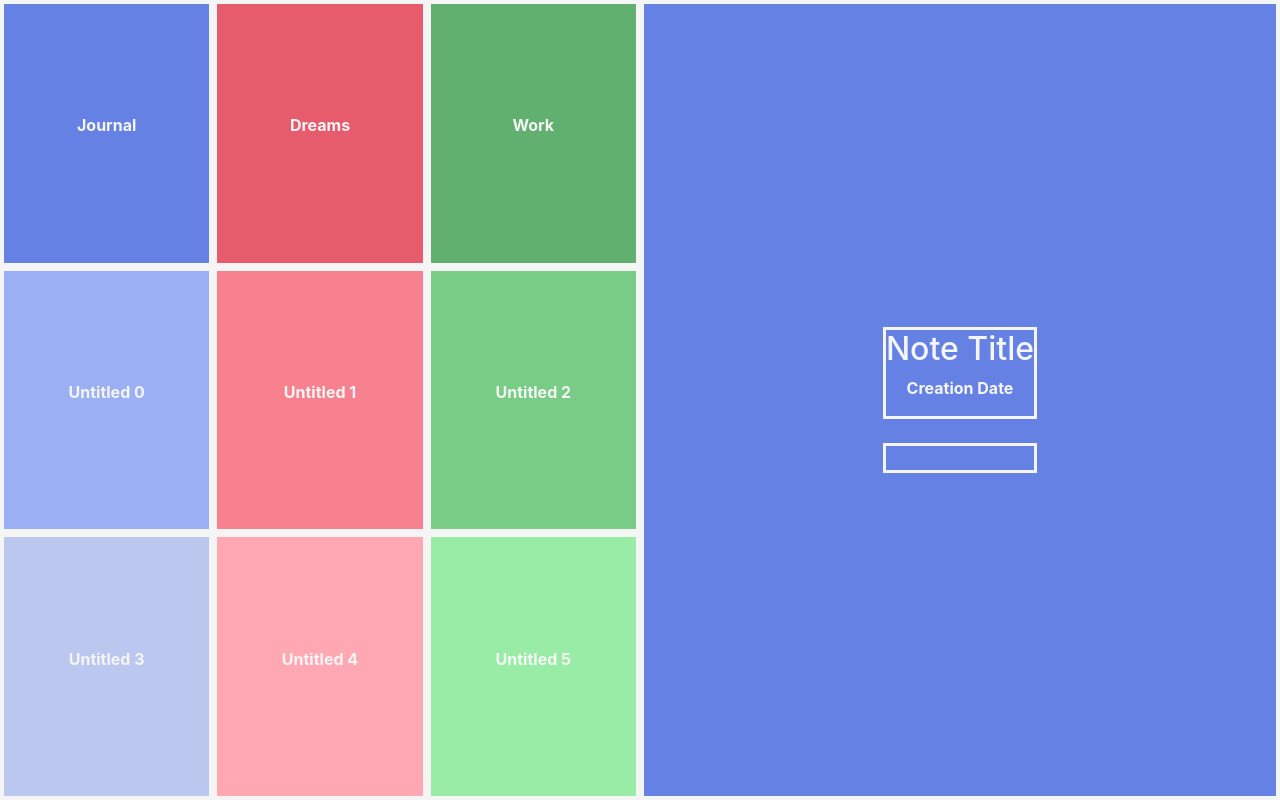
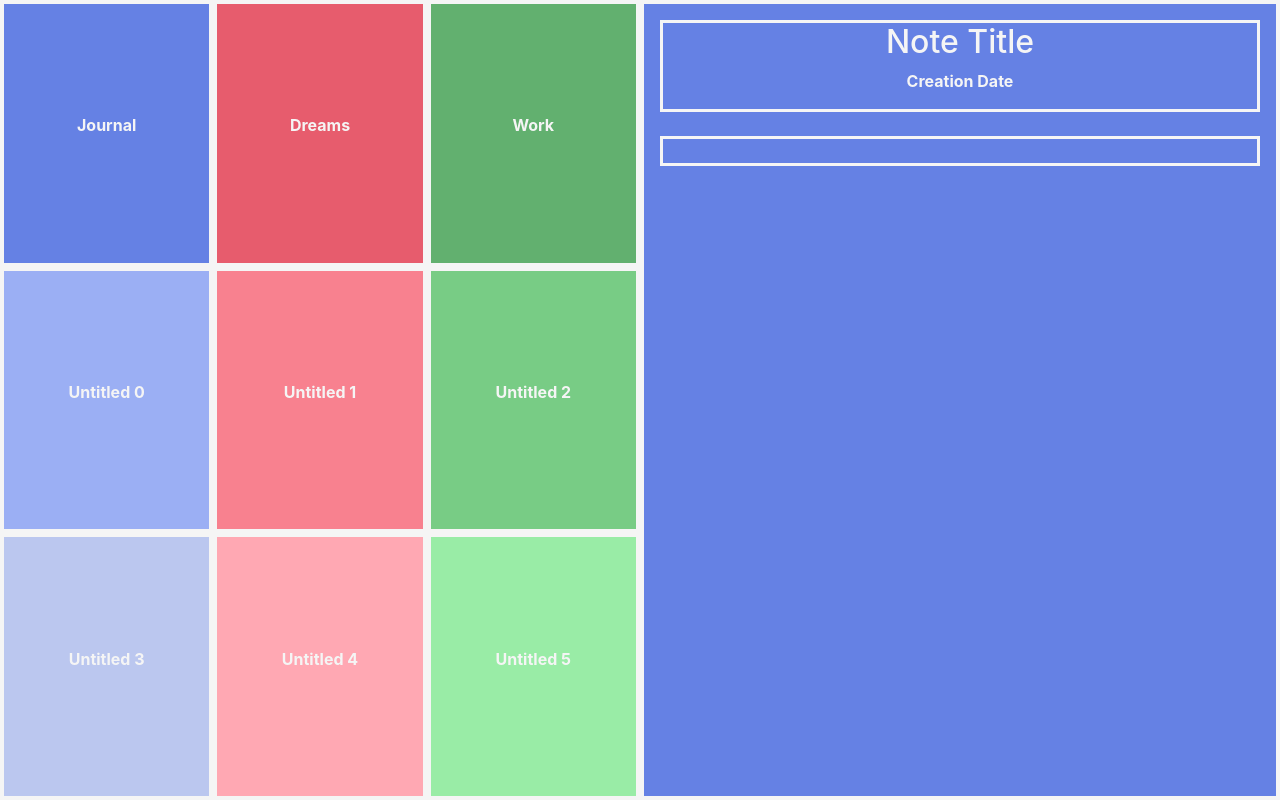
Before and after one commit to theoluyi/chromatic-notes, a React (Create React App) app: page / in a window 1280 px wide. Built offline with nearby package versions, Linux system fonts and the light colour scheme.

Commit message:
removes bootstrap classNames from right-side div to fix UI issues

```diff
--- a/src/App.js
+++ b/src/App.js
@@ -29,7 +29,7 @@ function App() {
         {/* I think these Bootstrap classNames were why my attempt to apply flex column display to right-side
       caused UI issues resulting in the content jumping downwards */}
         <div
-          className="right-side d-flex justify-content-center align-items-center"
+          className="right-side"
           style={{
             backgroundColor: "#6581e4",
             padding: "1rem",
--- a/src/Components/NotebookCard.js
+++ b/src/Components/NotebookCard.js
@@ -3,7 +3,7 @@ import "../Component_Styles/NotebookCard.css";
 
 const NotebookCard = (props) => {
   return (
-    <div className="notebook-card" id={props.color} >
+    <div className="notebook-card" id={props.color}>
       <p>{props.name}</p>
     </div>
   );
```
